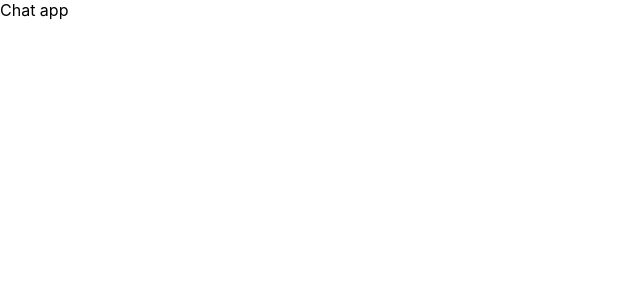
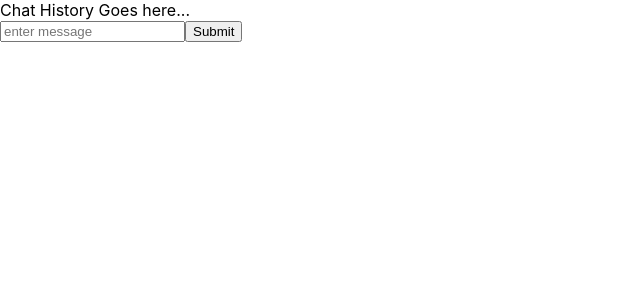
Before and after one commit to welschmoor/react-chat, a React (Create React App) app: page / in a window 1280 px wide. Shown: the top 300 px of the page, without its empty margins (0-640 px from the left). Built offline with nearby package versions, Linux system fonts and the light colour scheme.

Commit message:
2nd commit

```diff
--- a/src/App.js
+++ b/src/App.js
@@ -3,9 +3,15 @@
 function App() {
   return (
     <div className="App">
-      <header className="App-header">
-      Chat app
-      </header>
+      <div>
+        Chat History Goes here...
+      </div>
+<div className="formdiv">
+  <form className="form">
+    <input type="text" placeholder="enter message" required />
+    <button type="submit" childen="submit" >Submit</button>
+  </form>
+</div>
     </div>
   );
 }
```
